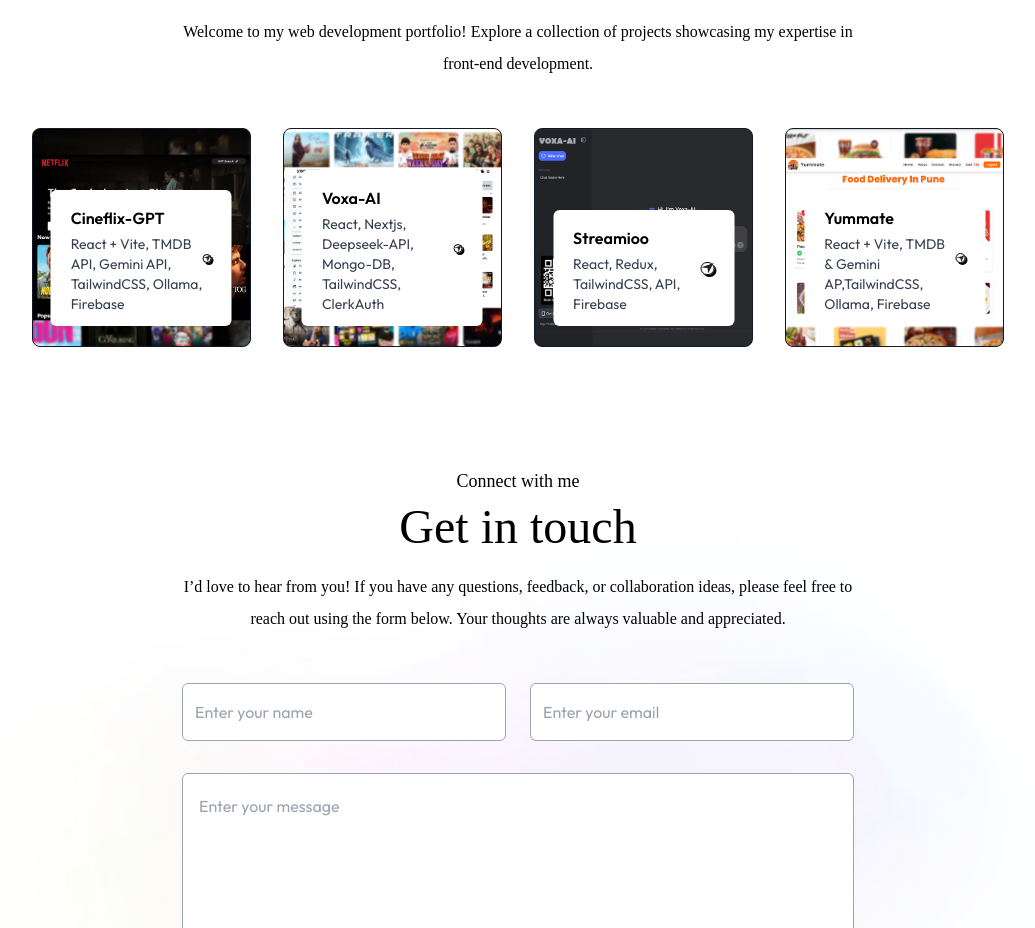
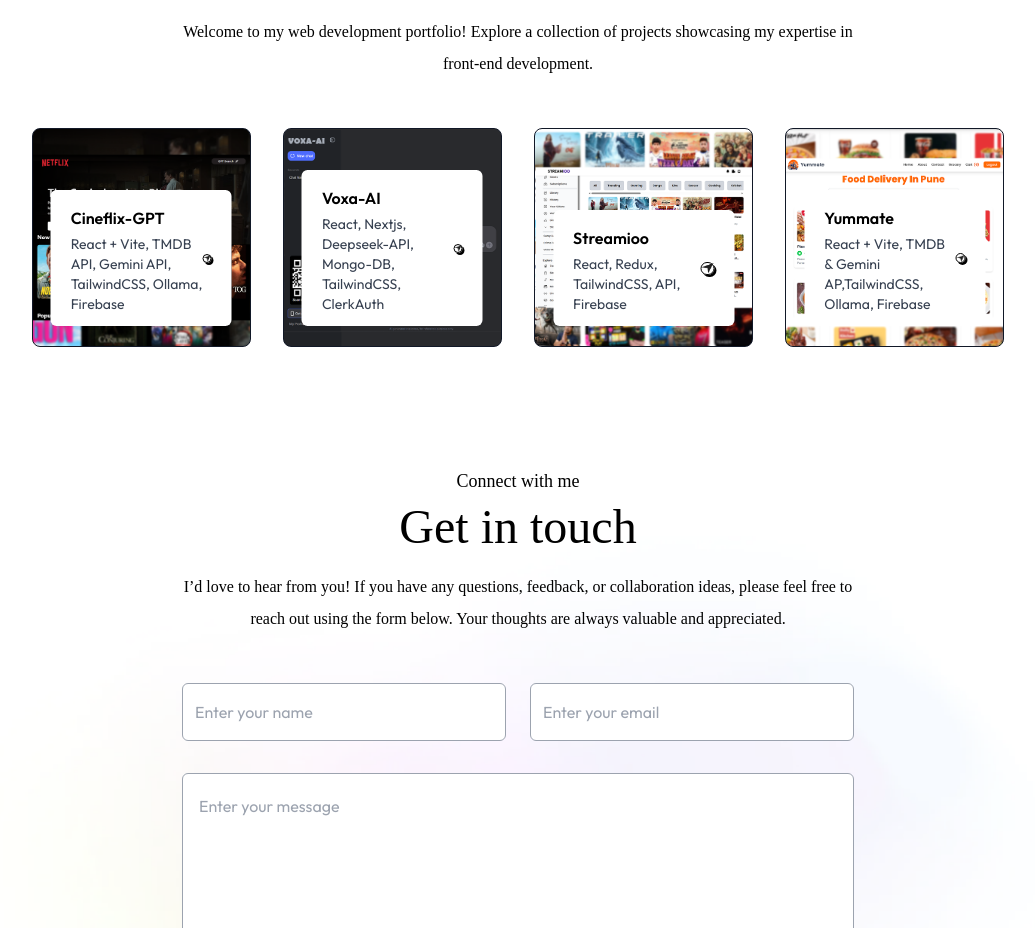
Before and after one commit to chandan-16/chandan-gautam, a Next.js app: page / in a window 1280 px wide. Shown: the part 2771-3699 px from the top of the page, without its empty margins (122-1157 px from the left). Built offline with nearby package versions, Linux system fonts and the light colour scheme; a web font is replaced by a local one.

Commit message:
Assets changes done in public assect file

```diff
--- a/assets/assets.js
+++ b/assets/assets.js
@@ -93,13 +93,13 @@
     {
         title: 'Voxa-AI',
         description: 'React, Nextjs, Deepseek-API, Mongo-DB, TailwindCSS, ClerkAuth',
-        bgImage: '/work-3.png',
+        bgImage: '/work-2.png',
         link: 'https://voxa-ai-iota.vercel.app/'
     },
     {
         title: 'Streamioo',
         description: 'React, Redux, TailwindCSS, API, Firebase ',
-        bgImage: '/work-2.png',
+        bgImage: '/work-3.png',
         link: ' https://streamioo.netlify.app/'
     },
     {
```
